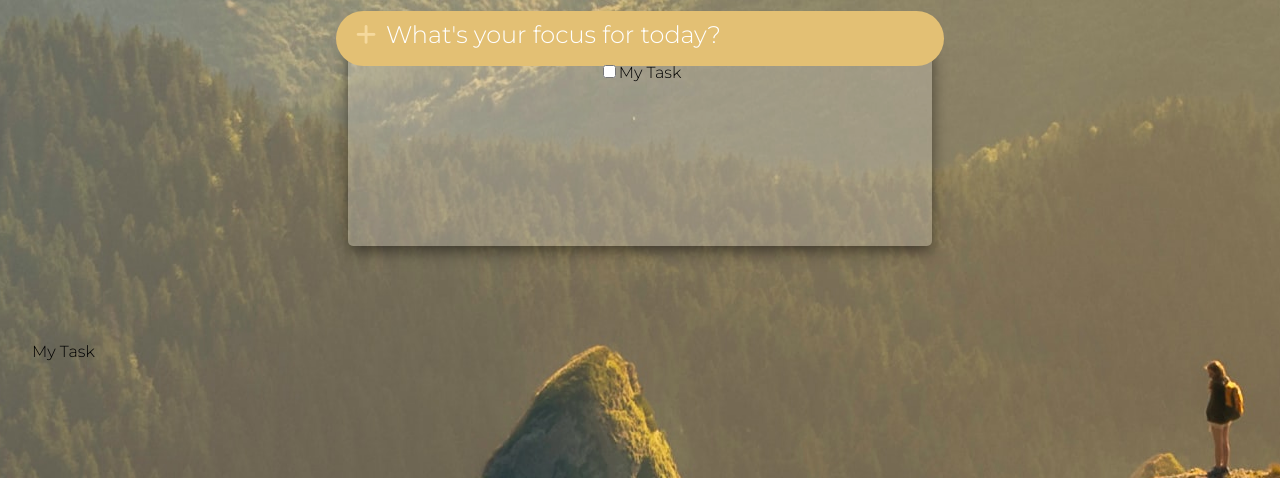
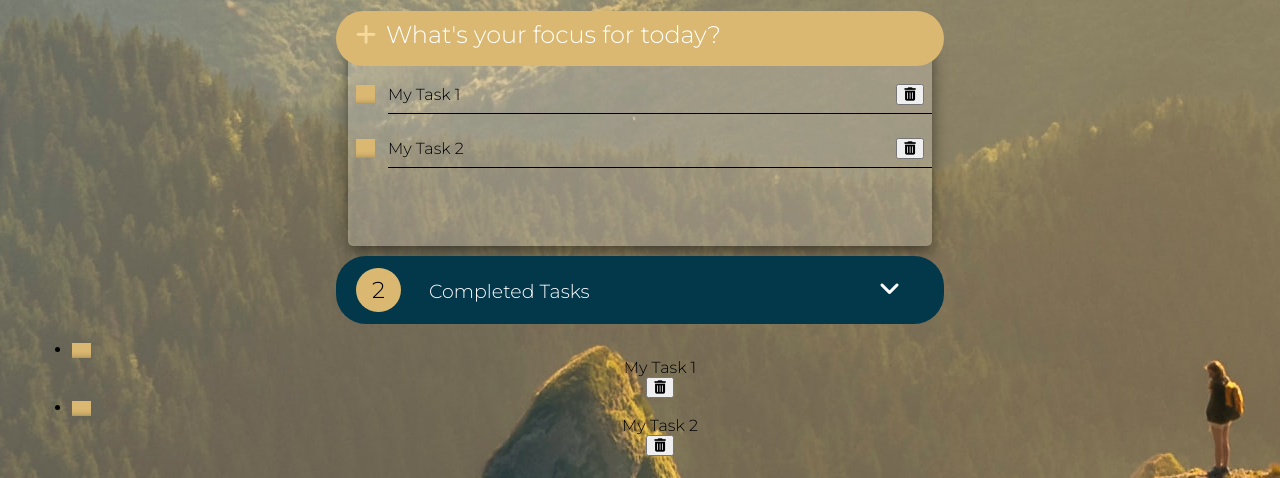
Before and after one commit to coreybrowndev/TaskerApp, a plain HTML site: page index.html in a window 1280 px wide. Shown: the part 322-800 px from the top of the page. Drawn offline with Linux system fonts and the light colour scheme.

Commit message:
complete UI design for completed dropdown box

```diff
--- a/index.html
+++ b/index.html
@@ -19,17 +19,69 @@
     <main>
         <div class="task-container">
             <div class="add_task-container">
-                <label for="add_task" class="placeholder"></label>
-                <span class="icon"><i class="fa-solid fa-plus"></i></span>
-                <input type="text" id="add_task" placeholder="What's your focus for today?" name="task">
+                <form action="">
+                    <label for="add_task" class="placeholder"></label>
+                    <span class="icon"><i class="fa-solid fa-plus"></i></span>
+                    <input type="text" id="add_task" placeholder="What's your focus for today?" name="task">
+                </form>
                 <div id="curr_task-list">
-                    <p id="add-task_el"><input id="completed_status" type="checkbox">My Task</p>
+                    <ul id="tasks">
+                        <li>
+                            <div>
+                                <input type="checkbox" name="tasks" id="1">
+                                <span>My Task 1</span>
+                            </div>
 
+                            <button title="remove-task" class="remove-task">
+                                <i class="fa-solid fa-trash-can"></i>
+                            </button>
+                        </li>
+                        <li>
+                            <div>
+                                <input type="checkbox" name="tasks" id="2">
+                                <span>My Task 2</span>
+                            </div>
+
+                            <button title="remove-task" class="remove-task">
+                                <i class="fa-solid fa-trash-can"></i>
+                            </button>
+                        </li>
+                    </ul>
                 </div>
             </div>
-            <div class="total-completed">
-                <div id="complete-task_list">
-                    <p id="completed-task_el">My Task</p>
+            <div class="dropdown">
+                <button onclick="myfunc()" id="dropbtn">
+                    <div>
+                        <span id="curr_count">2</span>
+                        <span class="button_text">Completed Tasks</span>
+                    </div>
+                    <span class="button_icon">
+                        <i class="fa-solid fa-angle-down"></i>
+                    </span>
+                </button>
+                <div id="completed-tasks" class="dropdown-content">
+                    <ul id="completed">
+                        <li>
+                            <div>
+                                <input type="checkbox" name="tasks" id="1">
+                                <span>My Task 1</span>
+                            </div>
+
+                            <button title="remove-task" class="remove-task">
+                                <i class="fa-solid fa-trash-can"></i>
+                            </button>
+                        </li>
+                        <li>
+                            <div>
+                                <input type="checkbox" name="tasks" id="2">
+                                <span>My Task 2</span>
+                            </div>
+
+                            <button title="remove-task" class="remove-task">
+                                <i class="fa-solid fa-trash-can"></i>
+                            </button>
+                        </li>
+                    </ul>
                 </div>
             </div>
         </div>
--- a/style.css
+++ b/style.css
@@ -36,16 +36,15 @@ header {
 
 .add_task-container {
     text-align: center;
-    padding: 100px 0;
-
-    /* border: 10px solid grey; */
+    padding: 100px 0 0 0;
 }
 
 #add_task {
     width: 50%;
     padding: 20px;
     border-radius: 30px;
-    background: #e3c074;
+    /* background: #e3c074; */
+    background: #dab871;
     border-style: none;
 }
 
@@ -74,4 +73,115 @@ input::placeholder {
     background: rgba(255, 255, 255, 0.2);
     box-shadow: 0 5px 15px rgba(0, 0, 0, .5);
     display: table;
+    text-align: left;
 }
+
+#tasks {
+    margin-top: 30px;
+    list-style-type: none;
+}
+
+#tasks li {
+    margin-bottom: 1rem;
+    padding: 0.5rem 0.5rem;
+    display: flex;
+    justify-content: space-between;
+    align-items: center;
+    border-bottom: 1px solid black;
+}
+
+#tasks li div {
+    display: flex;
+    margin-left: -40px;
+    gap: .79rem;
+}
+
+input[type=checkbox] {
+    appearance: none;
+    background-color: transparent;
+    margin: 0;
+    width: 1.2rem;
+    /* border: 1px solid #f8ca66; */
+    background: #dab871;
+    /* box-shadow: inset 0px  -0.9px  3px  0.2px  rgb(19, 17, 17); */
+    box-shadow: inset 0px -6px 10px -10px black;
+    display: grid;
+    place-content: center;
+}
+
+input[type=checkbox]::before {
+    content: url();
+}
+
+/* Completed Section */
+.dropdown {
+    margin: auto;
+    margin-top: 30px;
+    text-align: center;
+    align-items: center;
+    justify-content: center;
+    position: relative;
+}
+
+.dropdown-content {
+
+
+}
+
+.dropdown-content ul {
+
+}
+
+
+
+#dropbtn {
+    margin: auto;
+    border-radius: 30px;
+    width: 50%;
+    background-color: #03374a;
+    color: white;
+    padding: 20px;
+    font-size: 16px;
+    border: none;
+    cursor: pointer;
+    font-family: 'Montserrat';
+    display: inline-flex;
+    border: none;
+    outline: none;
+    overflow: hidden;
+    justify-content: space-between;
+}
+
+.button_text {
+    margin: auto;
+    white-space: nowrap;
+    font-size: 19px;
+}
+
+
+.button_text, .button_icon  {
+    display: inline-flex;
+    align-items: center;
+    padding: 0 24px;
+    height: 100%;
+}
+
+.button_icon {
+    font-size: 1.5em;
+ }
+
+ #curr_count {
+    border-radius: 1.5em;
+    color: black;
+    font-size: 23px;
+    background: #dab871;
+    width: 1.9rem;
+    height: 1.9rem;
+    justify-content: center;
+    align-items: center;
+    padding: 0.5rem 1rem ;
+ }
+
+#dropbtn:hover, #dropbtn:focus {
+    background-color: #03374aaf;
+  }
```
